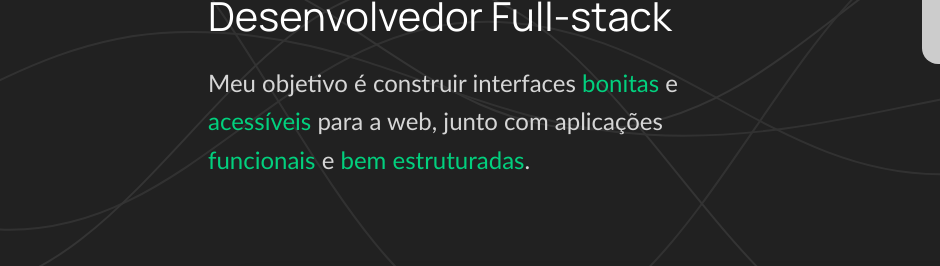
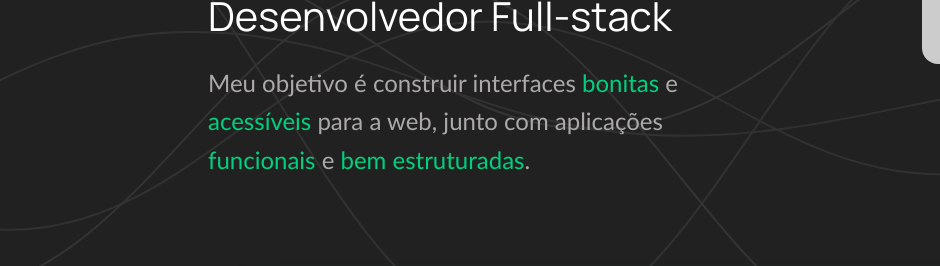
Before and after one commit to anthonygpm/anthonygpm.github.io, a plain HTML site: page index.html in a window 1280 px wide. Shown: the part 267-533 px from the top of the page, 0-940 px from the left. Drawn offline with Linux system fonts and the light colour scheme; placeholder pictures from the web are drawn by us.

Commit message:
fix: consertar sobrescrição da classe sobre-introducao

```diff
--- a/styles.css
+++ b/styles.css
@@ -120,6 +120,10 @@ body {
     color: #d6d6d6;
 }
 
+.sobre-texto p.sobre-introducao {
+    color: #ACA9A9;
+}
+
 .introducao {
     font-family: "Manrope", 'Trebuchet MS', 'Liberation Sans', 'Nimbus Sans L', sans-serif;
     font-size: 40px;
@@ -189,7 +193,6 @@ body {
     font-size: 24px;
     line-height: 1.2;
     margin-bottom: 16px;
-    color: #ACA9A9;
 }
 
 .sobre-caixa {
```
